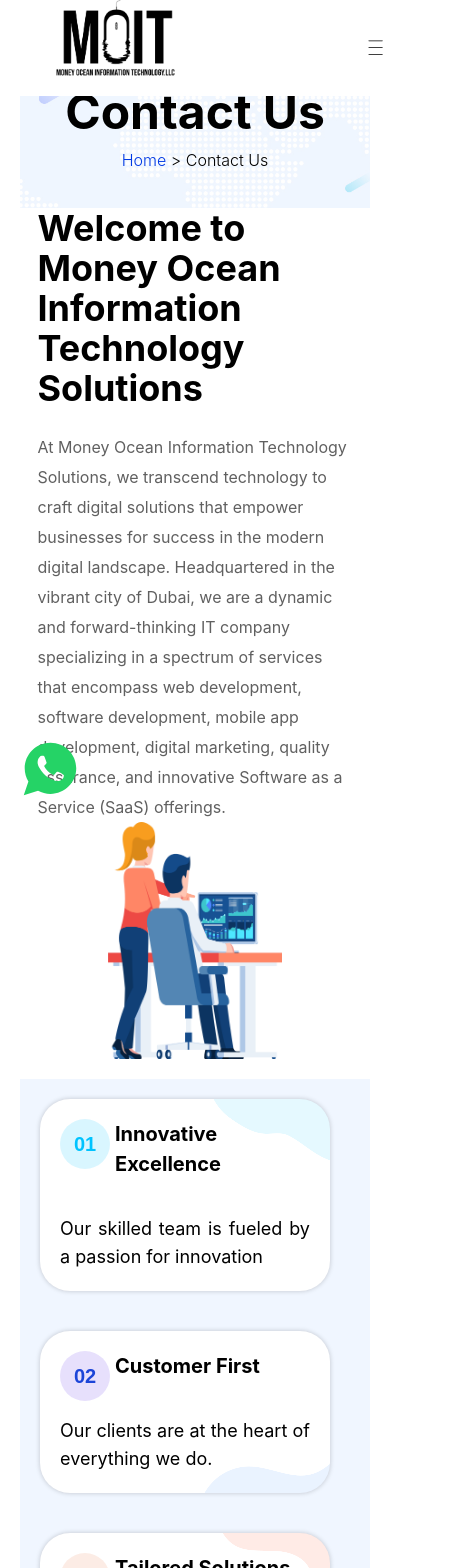
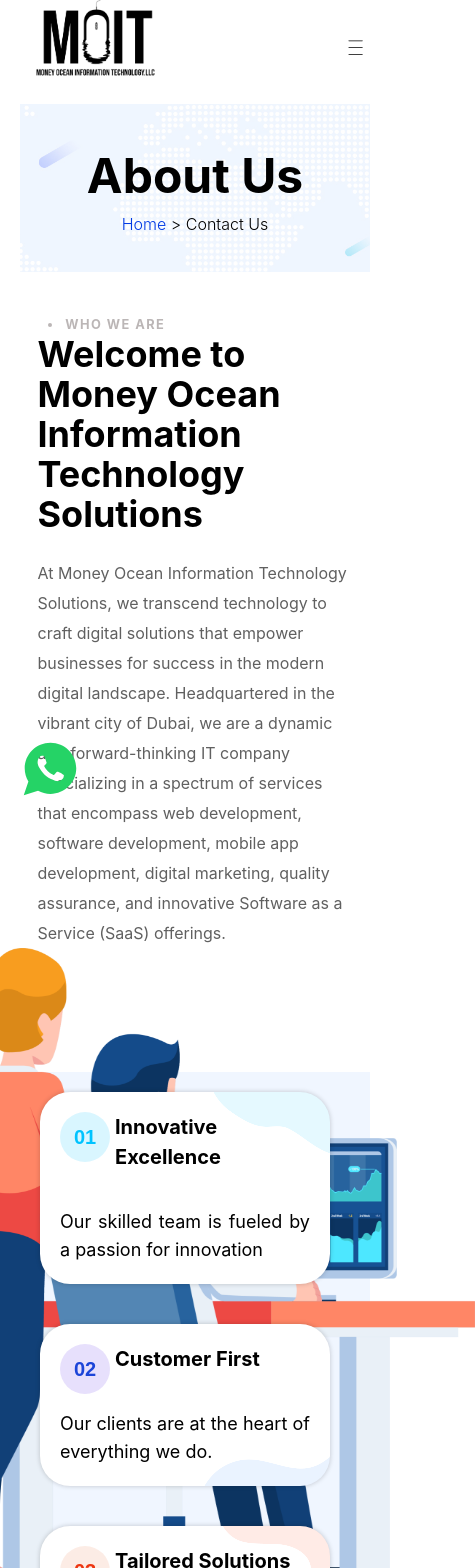
Before and after one commit to swayamzinzuwadia/moitllc, a React (Create React App) app: page /about-us in a window 390 px wide. Shown: the top 1568 px of the page, 475 px wide, since content can reach past the window. Built offline with nearby package versions, Linux system fonts and the light colour scheme.

Commit message:
final push

```diff
--- a/src/components/navbar.js
+++ b/src/components/navbar.js
@@ -104,7 +104,7 @@
         />
       </div>
 
-      <div className={` ${showMediaIcons ? "mobile-menu-link-2 open" : "menu-2"}`}>
+      <div className={` ${showMediaIcons ? "mobile-menu-link-2 open" : "menu"}`}>
         <ul>
           <li>
             <Link to="/">Home</Link>
--- a/src/components/navbar2.css
+++ b/src/components/navbar2.css
@@ -7,7 +7,7 @@
     position: fixed;
     top: 0;
     width: 100%;
-    height: 5rem;
+    min-height: 8rem;
     border-bottom: 1px solid white;
     opacity: 100;
     transition: opacity 0.3s ease;
--- a/src/pages/AboutUs.jsx
+++ b/src/pages/AboutUs.jsx
@@ -8,10 +8,12 @@
 import WhatsAppIcon from '../dhruv/whatsapp';
 import Onclick from '../dhruv/onclickform';
 import Footer3 from '../components/footer3';
+import { useNavigate } from 'react-router-dom';
 
 const AboutUs = () => {
+  const navigate = useNavigate();
   function goToHome() {
-    console.log('Go to homeee')
+    navigate("/");
   }
   // const progress1 = 90
   // const progress2 = 80
@@ -19,11 +21,11 @@
   return (
     <div className='imp'>
 
+      <Navbar2/>
     <div className="content-container ">
-      <Navbar2/>
       <div className="content-head">
       <div className="heading-section">
-          <p className="heading">Contact Us</p>
+          <p className="heading">About Us</p>
           <p className="home-link" onClick={goToHome}>
             <a href='/' onClick={goToHome} className='home-text'>Home</a> &gt; Contact Us
           </p>
@@ -39,6 +41,12 @@
           className="custom-image"
           />
         <p className='paragraph-imgsec'>
+              <div className="section2-2-small-title-div">
+                <h6 className=" contactus-bulletpoint">
+                <br></br><br></br>
+                  <li>WHO WE ARE</li>
+                </h6>
+              </div>
           <p className=' text-4xl font-bold'>Welcome to Money Ocean Information Technology Solutions</p> <br></br>
           <div className='welcome-subtext mission-para' >At
           Money Ocean Information Technology Solutions, we transcend technology
--- a/src/pages/Content.css
+++ b/src/pages/Content.css
@@ -15,9 +15,6 @@
   background: #ffffff;
 }
 
-.paragraph-imgsec{
-  max-width: 80%;
-}
 
 .heading-section{
   background-image: url("../assets/bg-page-header.jpg");
@@ -52,14 +49,17 @@
   padding-right: 300px; */
   display: flex;
   align-items: center;
+  justify-content: center;
   color: rgb(0, 0, 0);
   font-size: 26px;
   border-radius: 10px;
+  height: 50rem;
+
 }
 
 .custom-image {
-  max-width: 100%; /* Take full width on smaller screens */
-  height: auto;
+  min-width: 35rem; /* Take full width on smaller screens */
+  height: 40rem;
   border: none;
   border-radius: 0;
   box-shadow: none; /* Remove box-shadow on smaller screens */
@@ -68,13 +68,25 @@
 }
 
 
+.paragraph-imgsec{
+  max-width: 50%;
+}
+
 @media screen and (max-width:600px) {
 
   .image-section{
     font-size: medium;
     min-width: 100%;
+    display: flex;
+    flex-direction: column;
+  }
+  .heading-section{
+    margin-top: 4rem;
   }
 
+.paragraph-imgsec{
+  max-width: 80%;
+}
 
   .custom-image{
     max-width: 50%;
--- a/src/pages/homepage.css
+++ b/src/pages/homepage.css
@@ -22,6 +22,7 @@
 .section1-main2-div{
   display: flex;
   flex-direction: column;
+  align-items: center;
   /* justify-content: space-evenly; */
   height: 110vh;
   background-image: url('../assets/bg-banner-home6.png');
@@ -155,8 +156,8 @@
   }
   .it-home-pic{
     width: 100%;
-    height: 22rem;
-    margin-right: 2rem;
+    height: 18rem;
+    /* margin-right: 2rem; */
   }
   .unlocking-text{
     color: white;
@@ -321,6 +322,7 @@
   }
   .it-solutions{
     font-size: 22px;
+    max-width: 90%;
   }
   .card-div{
     display: flex;
```
Also changed, not shown: src/components/navbar.css (line endings or trailing spaces).
